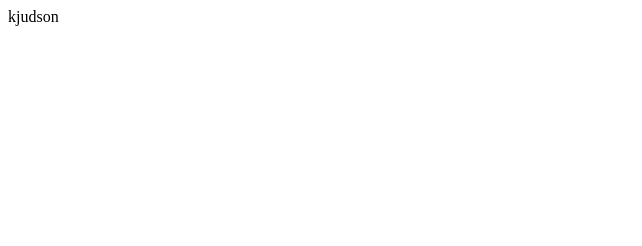
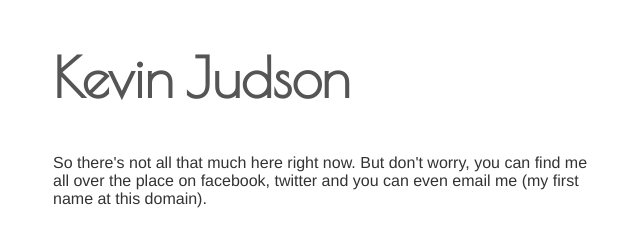
Before and after one commit to kjudson/kjudson.github.com, a plain HTML site: page index.html in a window 1280 px wide. Shown: the whole page, without its empty margins (0-642 px from the left). Drawn offline with nearby package versions, Linux system fonts and the light colour scheme.

Commit message:
Add text

```diff
--- a/index.html
+++ b/index.html
@@ -1,6 +1,33 @@
 <html>
-<head><title>kjudson</title></head>
+<head>
+<title>kjudson</title>
+
+<link href='http://fonts.googleapis.com/css?family=Poiret+One' rel='stylesheet' type='text/css'>
+
+<style>
+h1, h2, h3 {
+  font-family: 'Poiret One', sans-serif;
+  color: #555;
+}
+p {
+  font-family: Helvetica, Verdana, Arial, sans-serif;
+  width: 550px;
+  margin: 30px 45px;
+  color: #333;
+}
+
+.page-title {
+  font-size: 55px;
+  margin: 45px;
+}
+
+</style>
+
+
+</head>
 <body>
-kjudson
+<h1 class="page-title">Kevin Judson</h1>
+
+<p>So there's not all that much here right now.  But don't worry, you can find me all over the place on facebook, twitter and you can even email me (my first name at this domain).</p>
 </body>
 </html>
```
Also changed, not shown: 1 other file.
